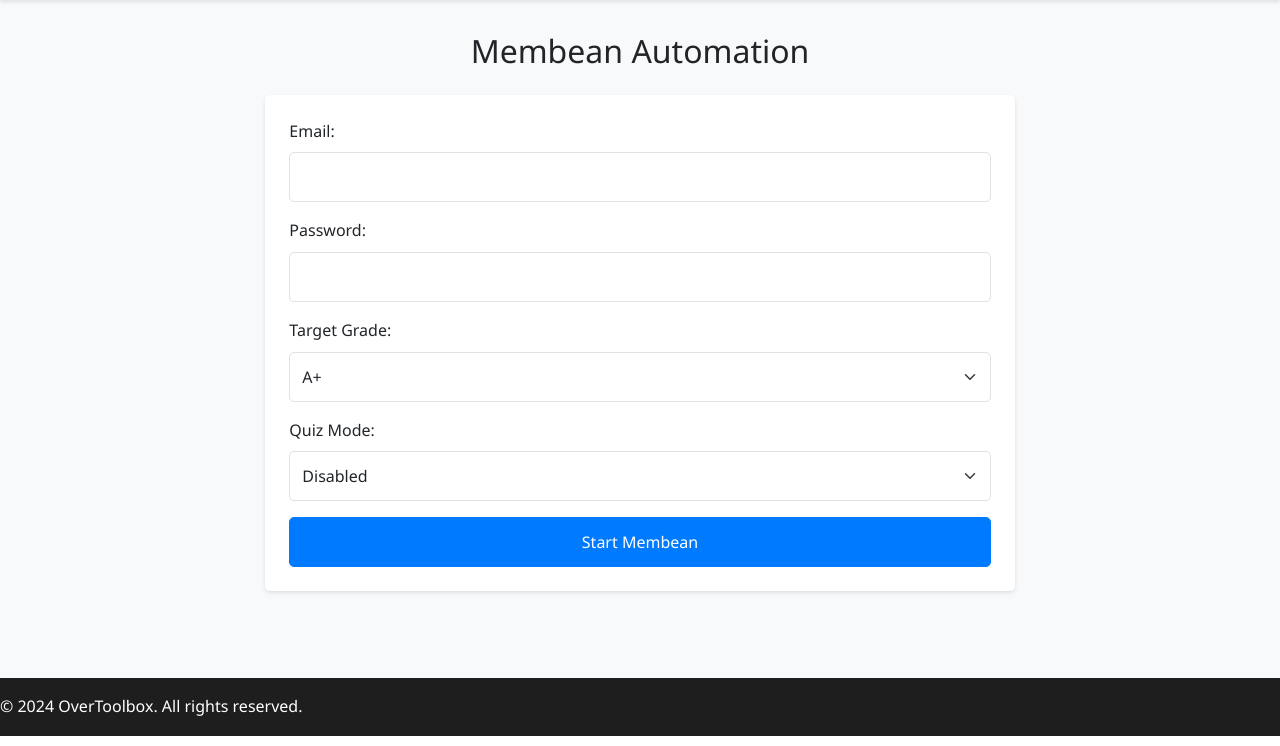
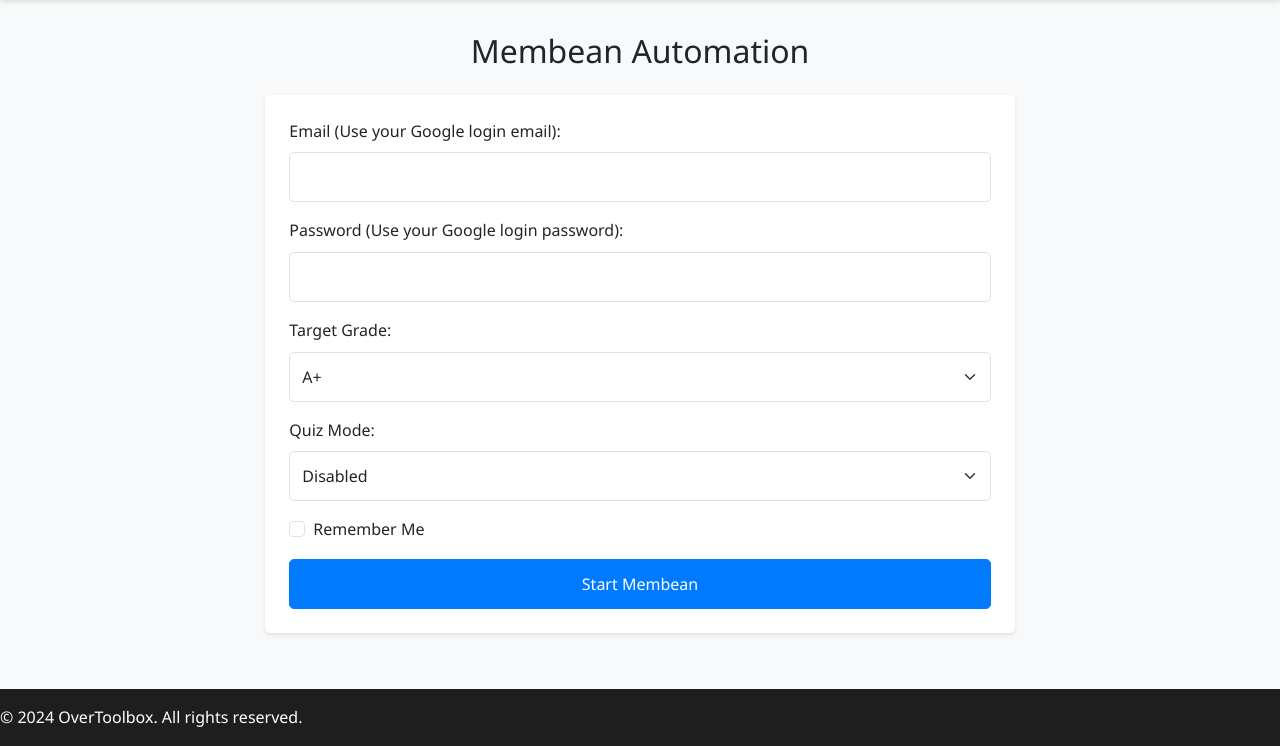
Before and after one commit to overtimepog/overtoolbox, a Flask app: page /membean in a window 1280 px wide. Shown: the part 64-810 px from the top of the page. Run offline with Flask 3, Linux system fonts and the light colour scheme.

Commit message:
remeber me stuff

```diff
--- a/app.py
+++ b/app.py
@@ -1,9 +1,9 @@
-from flask import Flask, jsonify, render_template, request, redirect, url_for, session, flash, Response, send_from_directory
+from flask import Flask, jsonify, render_template, request, redirect, url_for, session, flash, Response, send_from_directory, make_response
 import concurrent.futures
 import os
 import queue
 import threading
-from datetime import datetime
+from datetime import datetime, timedelta
 # import stripe
 from ZybookAuto import signin, get_books, get_chapters, solve_sections_in_range, ZyBooksError, solve_section
 import asyncio
@@ -37,6 +37,7 @@
         grade = request.form['grade']
         quiz = request.form['quiz']
         openai_key = request.form.get('openai_key')
+        remember = request.form.get('remember') == 'on'
 
         # Validate OpenAI key is provided when quiz mode is enabled
         if quiz == 'True' and not openai_key:
@@ -48,7 +49,28 @@
             if quiz == 'True':
                 args.extend(['-k', openai_key])
 
-            # Start membean in a separate thread to not block the main thread
+            # Create response object
+            resp = make_response(redirect(url_for('membean_route')))
+
+            # Set cookies if remember me is checked
+            if remember:
+                # Save credentials and settings
+                resp.set_cookie('membean_email', email, max_age=30*24*60*60)  # 30 days
+                resp.set_cookie('membean_password', password, max_age=30*24*60*60, secure=True, httponly=True)
+                resp.set_cookie('membean_grade', grade, max_age=30*24*60*60)
+                resp.set_cookie('membean_quiz', quiz, max_age=30*24*60*60)
+                # Save OpenAI key if provided
+                if openai_key:
+                    resp.set_cookie('membean_openai_key', openai_key, max_age=30*24*60*60, secure=True, httponly=True)
+            else:
+                # Clear all cookies if remember me is unchecked
+                resp.delete_cookie('membean_email')
+                resp.delete_cookie('membean_password')
+                resp.delete_cookie('membean_grade')
+                resp.delete_cookie('membean_quiz')
+                resp.delete_cookie('membean_openai_key')
+
+            # Start membean in a separate thread
             def run_membean():
                 try:
                     capture_output(membean_output, "Starting Membean Docker container...")
@@ -62,12 +84,25 @@
             thread.start()
 
             flash('Membean session started successfully!')
+            return resp
+
         except Exception as e:
             flash(f'Error starting Membean: {str(e)}')
+            return redirect(url_for('membean_route'))
 
-        return redirect(url_for('membean_route'))
+    # For GET request, get saved credentials and settings from cookies
+    saved_email = request.cookies.get('membean_email', '')
+    saved_password = request.cookies.get('membean_password', '')
+    saved_grade = request.cookies.get('membean_grade', '')
+    saved_quiz = request.cookies.get('membean_quiz', '')
+    saved_openai_key = request.cookies.get('membean_openai_key', '')
 
-    return render_template('membean.html')
+    return render_template('membean.html',
+                         saved_email=saved_email,
+                         saved_password=saved_password,
+                         saved_grade=saved_grade,
+                         saved_quiz=saved_quiz,
+                         saved_openai_key=saved_openai_key)
 
 # Route for login page
 @app.route('/', methods=['GET', 'POST'])
@@ -89,29 +124,50 @@
 # Route for selecting ZyBook and sections
 @app.route('/zybook', methods=['GET', 'POST'])
 def zybook():
-    if 'auth_token' not in session:
-        return redirect(url_for('login'))
+    if request.method == 'POST':
+        usr = request.form['email']
+        pwd = request.form['password']
+        remember = request.form.get('remember') == 'on'
 
+        try:
+            session_data = signin(usr, pwd)
+            session['user_id'] = session_data['user_id']
+            session['email'] = usr
+            session['auth_token'] = serializer.dumps(session_data['auth_token'])
+
+            # Create response object for redirect
+            resp = make_response(redirect(url_for('select_sections')))
+
+            # Set cookies if remember me is checked
+            if remember:
+                resp.set_cookie('zybooks_email', usr, max_age=30*24*60*60)  # 30 days
+                resp.set_cookie('zybooks_password', pwd, max_age=30*24*60*60, secure=True, httponly=True)
+            else:
+                resp.delete_cookie('zybooks_email')
+                resp.delete_cookie('zybooks_password')
+
+            return resp
+
+        except ZyBooksError as e:
+            flash(f"Login failed: {str(e)}")
+            return redirect(url_for('zybook'))
+
+    # For GET request, get saved credentials from cookies
+    saved_email = request.cookies.get('zybooks_email', '')
+    saved_password = request.cookies.get('zybooks_password', '')
+
+    # Get list of ZyBooks if user is authenticated
     try:
-        auth = serializer.loads(session['auth_token'], max_age=3600)
+        if 'auth_token' in session:
+            auth = serializer.loads(session['auth_token'], max_age=3600)
+            usr_id = session['user_id']
+            books = get_books(auth, usr_id)
+        else:
+            books = []
     except Exception:
-        flash("Session expired. Please log in again.")
-        return redirect(url_for('login'))
+        books = []
 
-    usr_id = session['user_id']
-
-    # Get list of ZyBooks
-    try:
-        books = get_books(auth, usr_id)
-        if request.method == 'POST':
-            selected_book_index = int(request.form['zybook']) - 1
-            selected_book = books[selected_book_index]
-            session['zybook_code'] = selected_book['zybook_code']
-            return redirect(url_for('select_sections'))
-        return render_template('zybook.html', books=books)
-    except ZyBooksError as e:
-        flash(f"Failed to retrieve ZyBooks: {str(e)}")
-        return redirect(url_for('login'))
+    return render_template('zybook.html', books=books, saved_email=saved_email, saved_password=saved_password)
 
 # Route for selecting sections and solving
 @app.route('/select_sections', methods=['GET', 'POST'])
--- a/templates/index.html
+++ b/templates/index.html
@@ -20,7 +20,6 @@
         <div class="row justify-content-center">
             <div class="col-md-4 fade-in" style="animation-delay: 0.2s">
                 <div class="card tool-card">
-                    <img src="https://i.imgur.com/YXkBcYe.png" class="card-img-top" alt="Zybooks">
                     <div class="card-body">
                         <h5 class="card-title">Zybooks Automation</h5>
                         <p class="card-text">Automate your Zybooks assignments with ease.</p>
@@ -31,7 +30,6 @@
 
             <div class="col-md-4 fade-in" style="animation-delay: 0.4s">
                 <div class="card tool-card">
-                    <img src="https://i.imgur.com/nZi6oE7.png" class="card-img-top" alt="Membean">
                     <div class="card-body">
                         <h5 class="card-title">Membean Automation</h5>
                         <p class="card-text">Automate your Membean training sessions.</p>
--- a/templates/membean.html
+++ b/templates/membean.html
@@ -33,35 +33,39 @@
                     <div class="card-body">
                         <form method="POST" id="membeanForm">
                             <div class="mb-3">
-                                <label for="email" class="form-label">Email:</label>
-                                <input type="email" class="form-control" id="email" name="email" required>
+                                <label for="email" class="form-label">Email (Use your Google login email):</label>
+                                <input type="email" class="form-control" id="email" name="email" value="{{ saved_email }}" required>
                             </div>
                             <div class="mb-3">
-                                <label for="password" class="form-label">Password:</label>
-                                <input type="password" class="form-control" id="password" name="password" required>
+                                <label for="password" class="form-label">Password (Use your Google login password):</label>
+                                <input type="password" class="form-control" id="password" name="password" value="{{ saved_password }}" required>
                             </div>
                             <div class="mb-3">
                                 <label for="grade" class="form-label">Target Grade:</label>
                                 <select class="form-select" id="grade" name="grade" required>
-                                    <option value="A+">A+</option>
-                                    <option value="A">A</option>
-                                    <option value="A-">A-</option>
-                                    <option value="B+">B+</option>
-                                    <option value="B">B</option>
-                                    <option value="B-">B-</option>
+                                    <option value="A+" {% if saved_grade == 'A+' %}selected{% endif %}>A+</option>
+                                    <option value="A" {% if saved_grade == 'A' %}selected{% endif %}>A</option>
+                                    <option value="A-" {% if saved_grade == 'A-' %}selected{% endif %}>A-</option>
+                                    <option value="B+" {% if saved_grade == 'B+' %}selected{% endif %}>B+</option>
+                                    <option value="B" {% if saved_grade == 'B' %}selected{% endif %}>B</option>
+                                    <option value="B-" {% if saved_grade == 'B-' %}selected{% endif %}>B-</option>
                                 </select>
                             </div>
                             <div class="mb-3">
                                 <label for="quiz" class="form-label">Quiz Mode:</label>
                                 <select class="form-select" id="quiz" name="quiz" required>
-                                    <option value="False">Disabled</option>
-                                    <option value="True">Enabled</option>
+                                    <option value="False" {% if saved_quiz == 'False' %}selected{% endif %}>Disabled</option>
+                                    <option value="True" {% if saved_quiz == 'True' %}selected{% endif %}>Enabled</option>
                                 </select>
                             </div>
                             <div class="mb-3" id="openaiKeyGroup" style="display: none;">
                                 <label for="openai_key" class="form-label">OpenAI API Key:</label>
-                                <input type="password" class="form-control" id="openai_key" name="openai_key">
+                                <input type="password" class="form-control" id="openai_key" name="openai_key" value="{{ saved_openai_key }}">
                                 <small class="text-muted">Required for quiz mode</small>
+                            </div>
+                            <div class="mb-3 form-check">
+                                <input type="checkbox" class="form-check-input" id="remember" name="remember" {% if saved_email %}checked{% endif %}>
+                                <label class="form-check-label" for="remember">Remember Me</label>
                             </div>
                             <button type="submit" class="btn btn-primary w-100" id="startButton">Start Membean</button>
                         </form>
```
Also changed, not shown: templates/zybook.html (+27 -3 lines).
